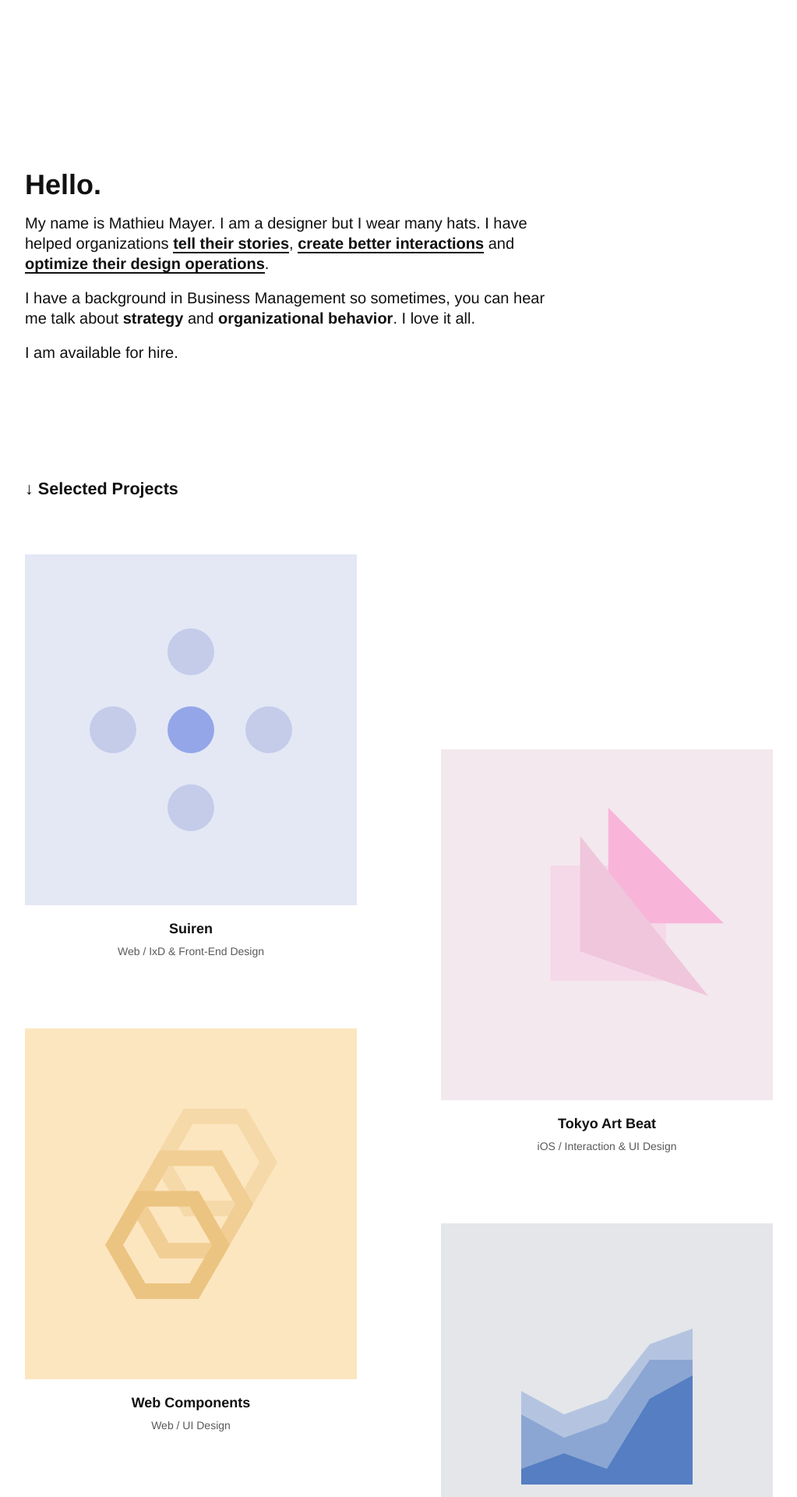
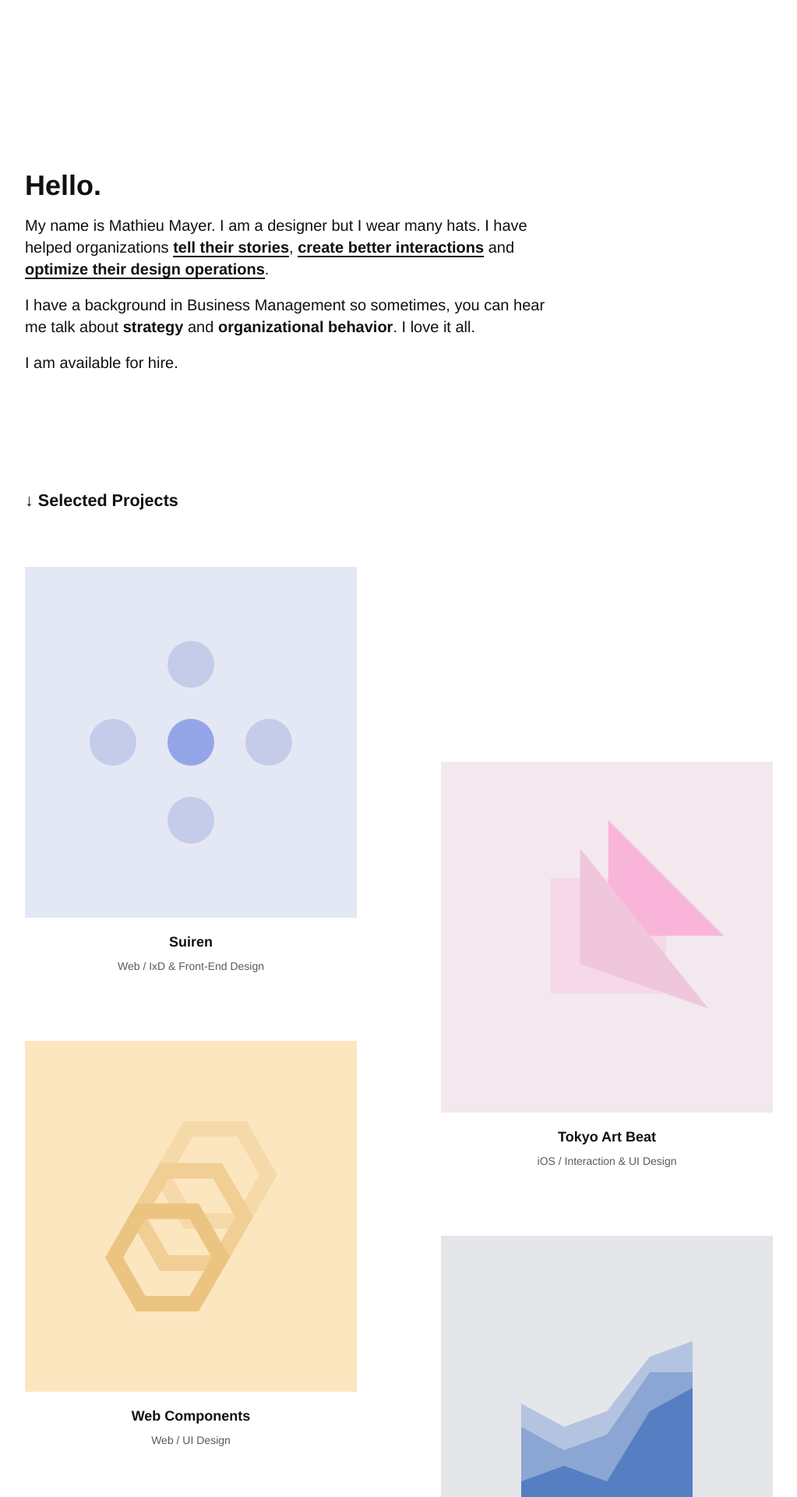
Before and after one commit to mx3m/mx3m.github.io, a Jekyll site: the page built from index.html, in a window 1280 px wide. Shown: the top 1920 px of the page at 78% size, without its empty margins (128-1151 px from the left). Built offline with Jekyll 4.4.1, drawn with Linux system fonts in a browser that asks for light colours.

Commit message:
small tweaks to typography

```diff
--- a/_layouts/default.html
+++ b/_layouts/default.html
@@ -3,7 +3,7 @@
 
   {% include head.html %}
 
-  <body id="{{page.id}}">
+  <body>
 
     <div id="barba-wrapper">
       <div class="barba-container">
--- a/_sass/00-base/_variables.scss
+++ b/_sass/00-base/_variables.scss
@@ -1,5 +1,5 @@
 $base-font-size: 18px;
-$base-line-height: 24px;
+$base-line-height: 26px;
 
 $color-text: #111;
 $color-text-lighter: rgba(0, 0, 0, 0.65);
--- a/_sass/02-molecules/_top-intro.scss
+++ b/_sass/02-molecules/_top-intro.scss
@@ -10,7 +10,7 @@
   p {
     @include breakpoint(sm) {
       font-size: 20px;
-      line-height: 26px;
+      line-height: 28px;
     }
   }
 }
```
Also changed, not shown: js/barba-transitions.min.js.
